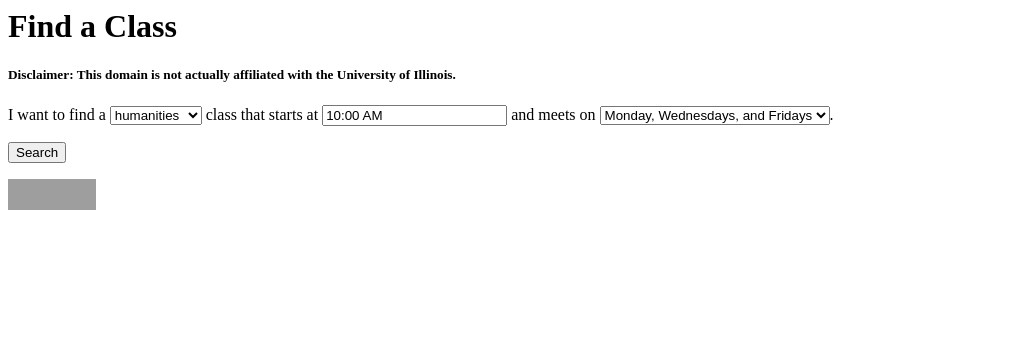
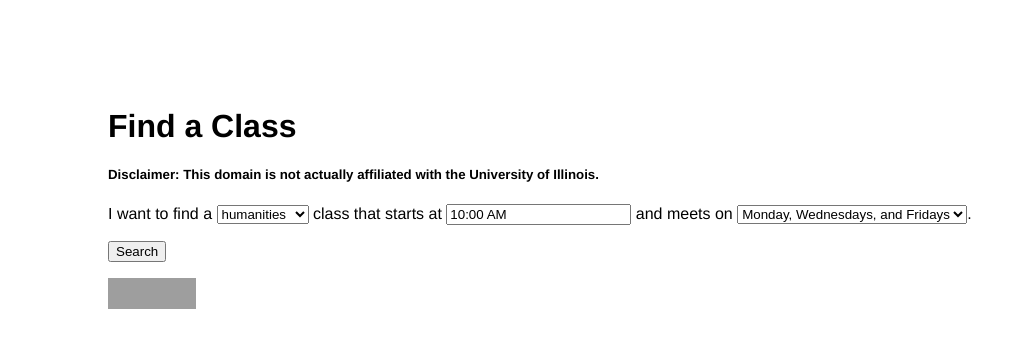
Before and after one commit to chairmanlee8/uiucinfometrics, a plain HTML site: page index.html in a window 1280 px wide. Shown: the whole page, without its empty margins (0-1022 px from the left). Drawn offline with Linux system fonts and the light colour scheme; grey boxes are pictures that could not be loaded.

Commit message:
cosmetic changes

```diff
--- a/index.html
+++ b/index.html
@@ -17,6 +17,14 @@
       })();
 
     </script>
+
+    <style type="text/css">
+        body
+        {
+            padding: 100px;
+            font-family: "Helvetica";
+        }
+    </style>
 </head>
 
 <body>
```
